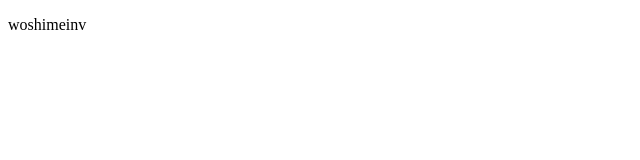
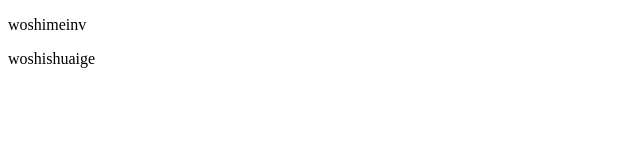
Before and after one commit to StrangeSir/Project-CodeX, a plain HTML site: page index.html in a window 1280 px wide. Shown: the full height of the page, 0-640 px from the left. Drawn offline with Linux system fonts and the light colour scheme.

Commit message:
Update index.html

```diff
--- a/index.html
+++ b/index.html
@@ -9,6 +9,7 @@
 
 <body>
   <p>woshimeinv</p>
+  <p>woshishuaige</p>
 </body>
 
 </html>
```
